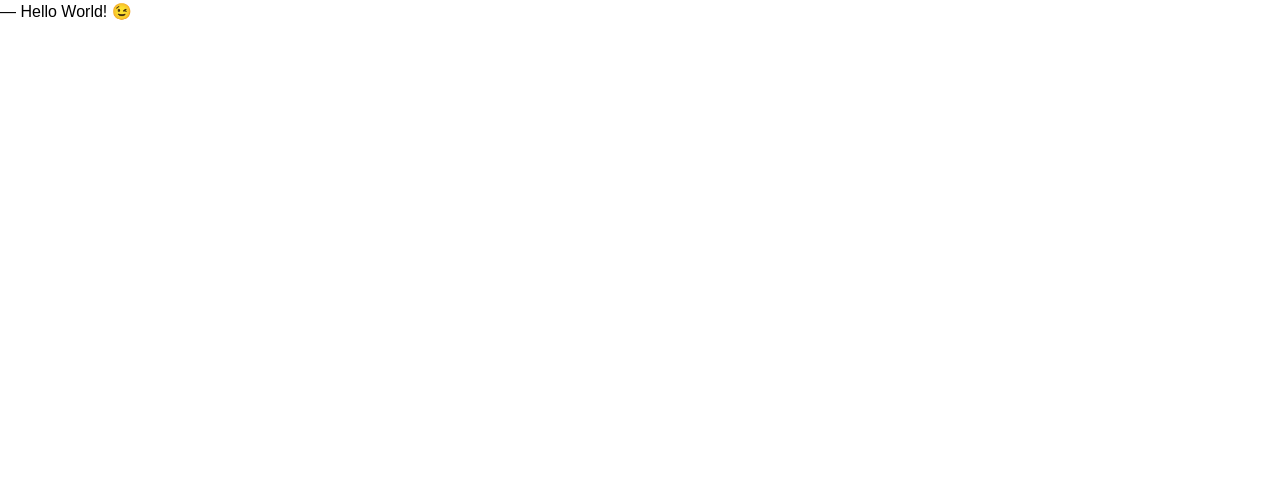
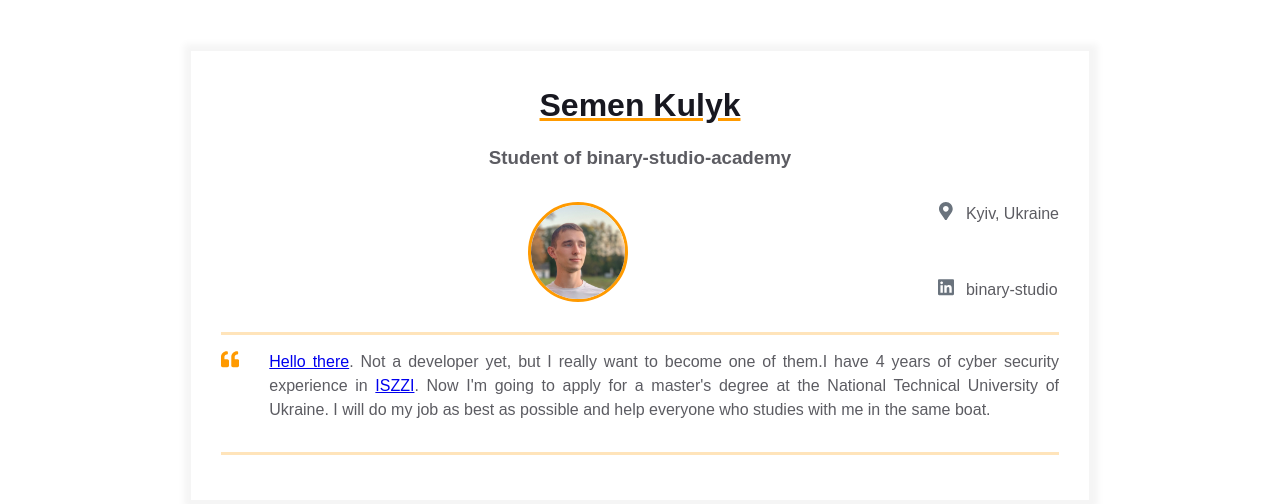
Before and after one commit to R-Medianyk/homepage-1, a plain HTML site: page index.html in a window 1280 px wide. Drawn offline with Linux system fonts and the light colour scheme.

Commit message:
add primary content to resume

```diff
--- a/index.html
+++ b/index.html
@@ -7,6 +7,64 @@
     <title>Résumé</title>
   </head>
   <body>
-    ― Hello World! &#x1F609;
+    <main>
+        <div class="resume">
+          <div class="container">
+            <div class="resume__block">
+              <h1 class="contact-info__header">Semen Kulyk</h1>
+              <h3 class="contact-info__sub-header">Student of binary-studio-academy</h3>
+
+              <div class="contact_info_container fh">
+                <div class="contact-info__block"></div>
+
+                <div class="contact-info__block contact-info__block--center">
+                  <img class="contact-info__avatar" src="assets/avatar.png" alt="Avatar">
+                </div>
+
+                <div class="contact-info__block">
+                    <a href="" rel="author" class="contact-info__item">
+                        <div class="contact-info__item-icon-wrapper">
+                          <svg class="contact-info__item-icon" xmlns="http://www.w3.org/2000/svg" viewBox="0 0 384 512">
+                            <path
+                              d="M172.268 501.67C26.97 291.031 0 269.413 0 192 0 85.961 85.961 0 192 0s192 85.961 192 192c0 77.413-26.97 99.031-172.268 309.67-9.535 13.774-29.93 13.773-39.464 0zM192 272c44.183 0 80-35.817 80-80s-35.817-80-80-80-80 35.817-80 80 35.817 80 80 80z">
+                            </path>
+                          </svg>
+                        </div>
+                        <span>Kyiv, Ukraine</span>
+                    </a>
+                    <a href="https://ua.linkedin.com/company/binary-studio_241166" rel="author" class="contact-info__item">
+                        <div class="contact-info__item-icon-wrapper">
+                          <svg class="contact-info__item-icon" xmlns="http://www.w3.org/2000/svg" viewBox="0 0 448 512">
+                            <path
+                              d="M416 32H31.9C14.3 32 0 46.5 0 64.3v383.4C0 465.5 14.3 480 31.9 480H416c17.6 0 32-14.5 32-32.3V64.3c0-17.8-14.4-32.3-32-32.3zM135.4 416H69V202.2h66.5V416zm-33.2-243c-21.3 0-38.5-17.3-38.5-38.5S80.9 96 102.2 96c21.2 0 38.5 17.3 38.5 38.5 0 21.3-17.2 38.5-38.5 38.5zm282.1 243h-66.4V312c0-24.8-.5-56.7-34.5-56.7-34.6 0-39.9 27-39.9 54.9V416h-66.4V202.2h63.7v29.2h.9c8.9-16.8 30.6-34.5 62.9-34.5 67.2 0 79.7 44.3 79.7 101.9V416z">
+                            </path>
+                          </svg>
+                        </div>
+                        <span>binary-studio</span>
+                      </a>
+                </div>
+              </div>
+            </div>
+          </div>
+          <div class="container">
+            <div class="resume__block">
+              <div class="intro">
+                <div class="intro__icon-wrapper">
+                  <svg class="intro__icon" xmlns="http://www.w3.org/2000/svg" viewBox="0 0 512 512">
+                    <path
+                      d="M464 256h-80v-64c0-35.3 28.7-64 64-64h8c13.3 0 24-10.7 24-24V56c0-13.3-10.7-24-24-24h-8c-88.4 0-160 71.6-160 160v240c0 26.5 21.5 48 48 48h128c26.5 0 48-21.5 48-48V304c0-26.5-21.5-48-48-48zm-288 0H96v-64c0-35.3 28.7-64 64-64h8c13.3 0 24-10.7 24-24V56c0-13.3-10.7-24-24-24h-8C71.6 32 0 103.6 0 192v240c0 26.5 21.5 48 48 48h128c26.5 0 48-21.5 48-48V304c0-26.5-21.5-48-48-48z">
+                    </path>
+                  </svg>
+                </div>
+                <p class="intro_text"><a href="https://www.youtube.com/watch?v=Az-sDSiPd6s">Hello there</a>.
+                    Not a developer yet, but I really want to become one of them.I have 4 years of cyber security experience in <a href="https://iszzi.kpi.ua/">ISZZI</a>.
+                    Now I'm going to apply for a master's degree at the National Technical University of Ukraine.
+                    I will do my job as best as possible and help everyone who studies with me in the same boat.
+                </p>
+              </div>
+            </div>
+          </div>
+        </div>
+      </main>
   </body>
 </html>
```
Also changed, not shown: assets/avatar.png (added).
